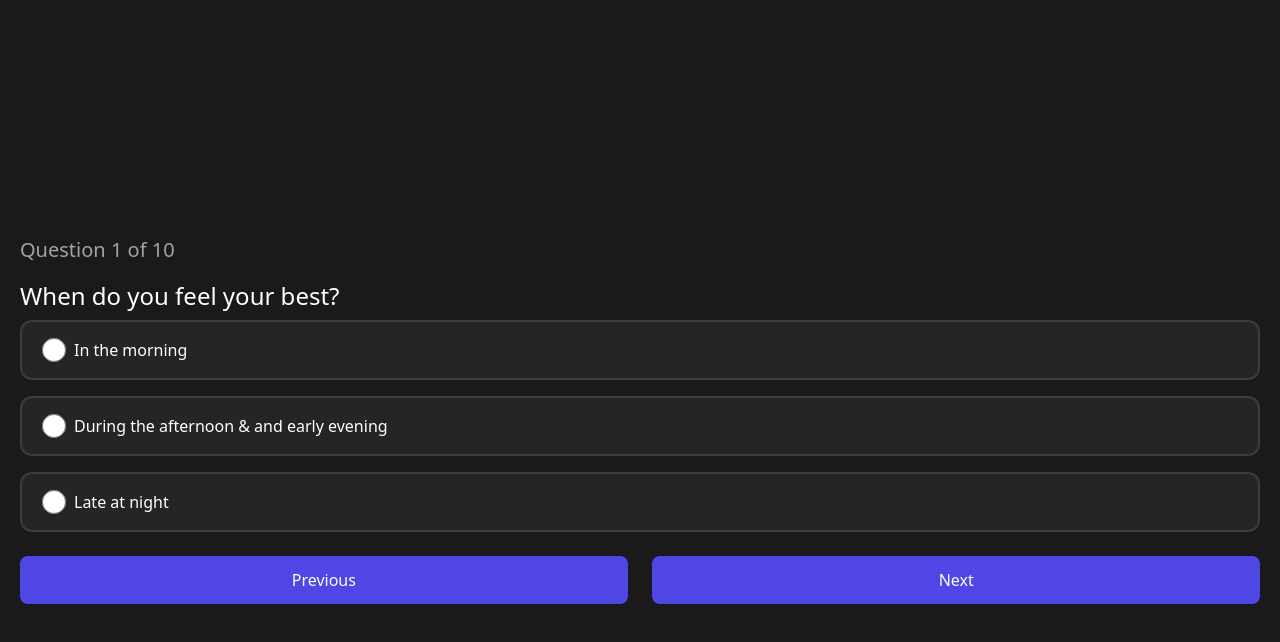
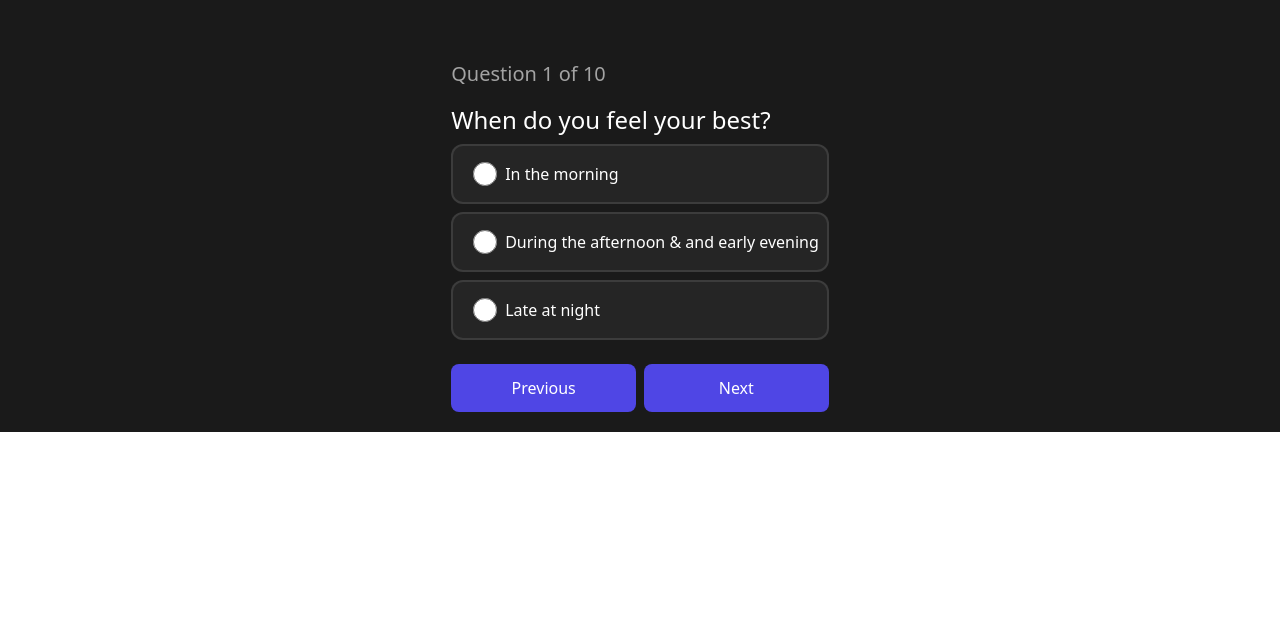
Before and after one commit to zevwl/persona-quiz, a Next.js app: page / in a window 1280 px wide. Shown: the top 642 px of the page. Built offline with nearby package versions, Linux system fonts and the light colour scheme.

Commit message:
Enhanced styling

```diff
--- a/pages/index.tsx
+++ b/pages/index.tsx
@@ -59,7 +59,7 @@ const Home: NextPage = () => {
   }
 
   return (
-    <div className="flex flex-col w-screen px-5 h-screen bg-[#1A1A1A] justify-center items-center">
+    <div className="flex flex-col w-full p-5 h-full bg-[#1A1A1A] justify-center items-center">
       <Head>
         <title>Quiz App</title>
         <link rel="icon" href="/favicon.ico" />
@@ -67,7 +67,7 @@ const Home: NextPage = () => {
 
       {
         showScore ? (
-          <div className="w-2/4 ">
+          <div className="max-w-lg">
             <h1 className="text-3xl font-semibold text-center text-white">
               You scored {score}!
             </h1>
@@ -75,8 +75,8 @@ const Home: NextPage = () => {
             <p className="text-xl text-center text-white py-3">{result}</p>
           </div>
         ) : (
-          <>
-          <div className="flex flex-col items-start w-full">
+          <div className="flex flex-col max-w-lg">
+            <div className="items-start">
               <h4 className="mt-10 text-xl text-white/60">Question {currentQuestion + 1} of {questions.length}</h4>
 
               <div className="mt-4 text-2xl text-white">
@@ -84,7 +84,7 @@ const Home: NextPage = () => {
               </div>
             </div>
 
-      <div className="flex flex-col w-full">
+            <div className="">
               {questions[currentQuestion].answerOptions.map((answer, index) => (
                 <div
                   key={index}
@@ -113,7 +113,7 @@ const Home: NextPage = () => {
                 onClick={currentQuestion + 1 === questions.length ? handleSubmit : handleNext}
               >{currentQuestion + 1 === questions.length ? 'Submit' : 'Next'}</button>
             </div>
-          </>
+          </div>
         )
       }
     </div>
```
Lines whose indentation alone changed are shown as unchanged.
